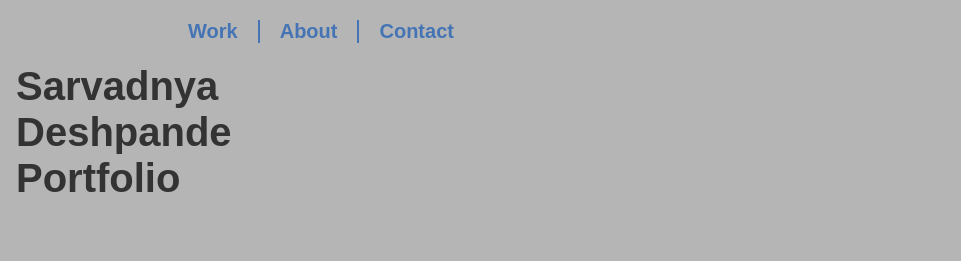
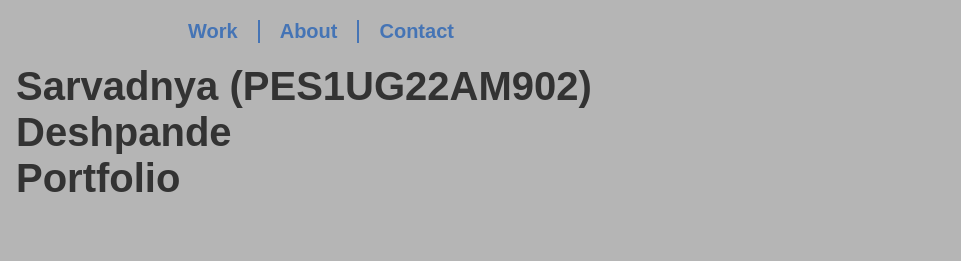
Before and after one commit to dudesoccer123/Portfolio, a plain HTML site: page index.html in a window 1280 px wide. Shown: the top 278 px of the page, 319-1280 px from the left. Drawn offline with nearby package versions, Linux system fonts and the light colour scheme.

Commit message:
PES1UG22AM902

```diff
--- a/index.html
+++ b/index.html
@@ -38,7 +38,7 @@
         <div class="wrapper">
 
 			<div class="logo-container">
-				<h1>Sarvadnya<br>Deshpande<br>Portfolio</h1>
+				<h1>Sarvadnya (PES1UG22AM902)<br>Deshpande<br>Portfolio</h1>
 
 				<!-- ------------------------------------------------------
 				Note that the image of the logo is linked to the home page.
```
